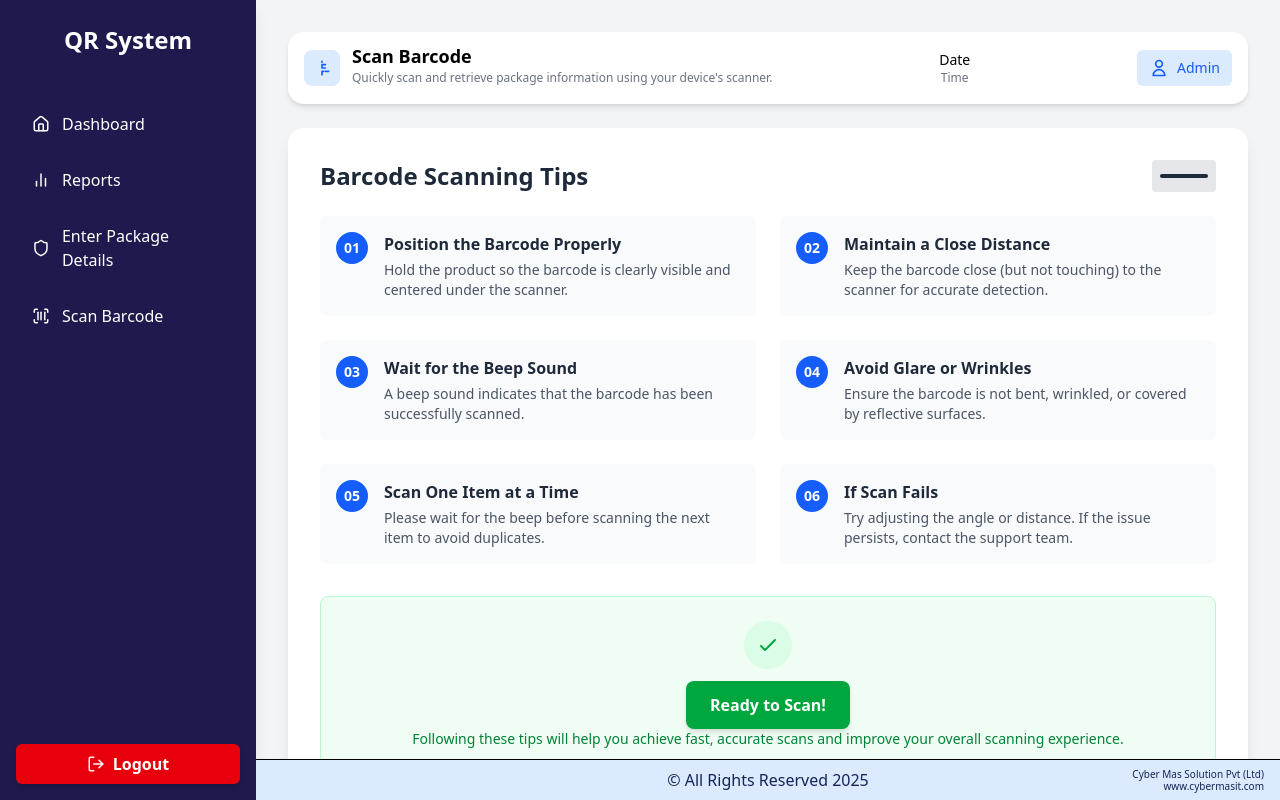
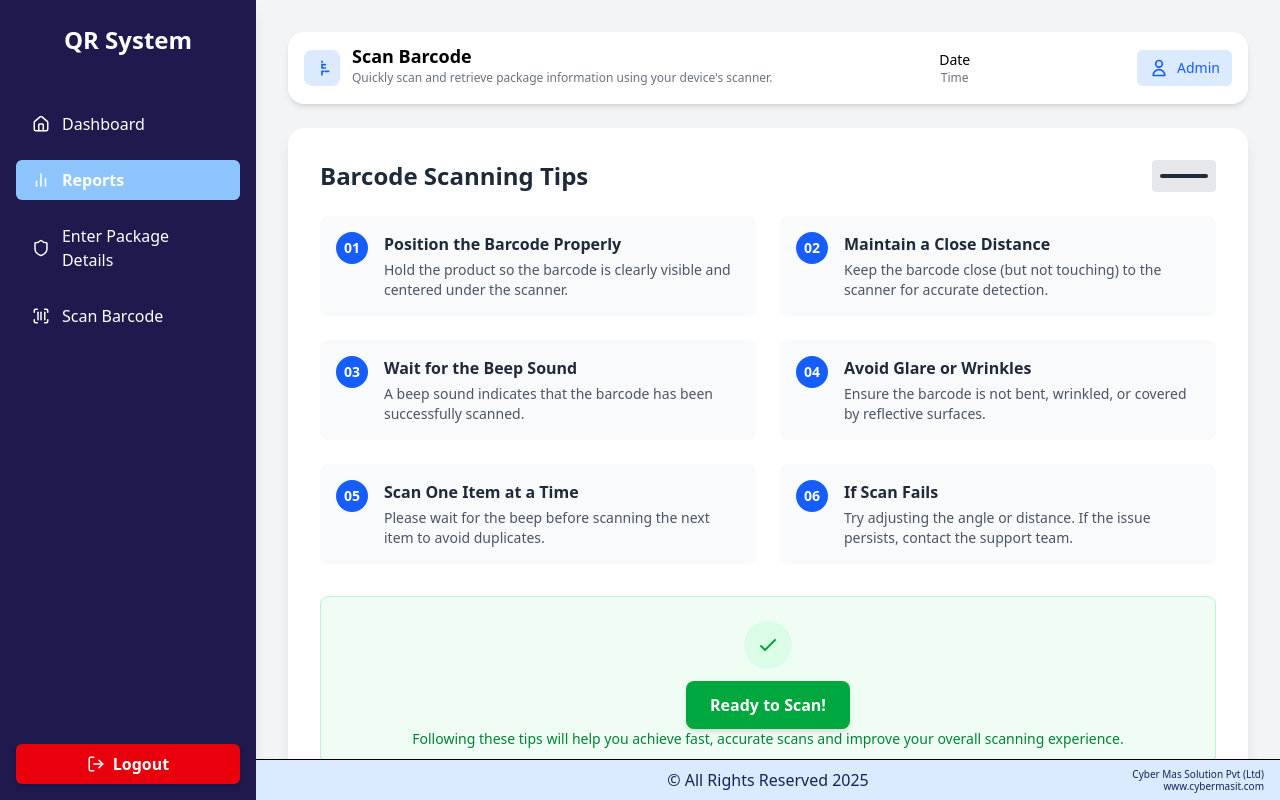
Before and after one commit to Cyber-Mas-Solutions/Barcode-Front, a React (Vite) app: page /barcodescanningtips in a window 1280 px wide. Built offline with nearby package versions, Linux system fonts and the light colour scheme.

Commit message:
navigate welcome page and tips page

```diff
--- a/src/components/Sidebar.jsx
+++ b/src/components/Sidebar.jsx
@@ -86,9 +86,9 @@ const Sidebar = () => {
           <SidebarLink to="/usermanage" icon={<User size={18} />} label="Users" />
         )}
 
-        <SidebarLink to="/reports" icon={<BarChart2 size={18} />} label="Reports" />
+        <SidebarLink to="/barcodescanningtips" icon={<BarChart2 size={18} />} label="Reports" />
         <SidebarLink to="/security" icon={<Shield size={18} />} label="Enter Package Details" />
-        <SidebarLink to="/settings" icon={<ScanBarcode size={18} />} label="Scan Barcode" />
+        <SidebarLink to="/barcodewelcomepage" icon={<ScanBarcode size={18} />} label="Scan Barcode" />
         {role === 'Admin' && (
           <SidebarLink to="/useraccess" icon={<User size={18} />} label="User Access" />
         )}
```
